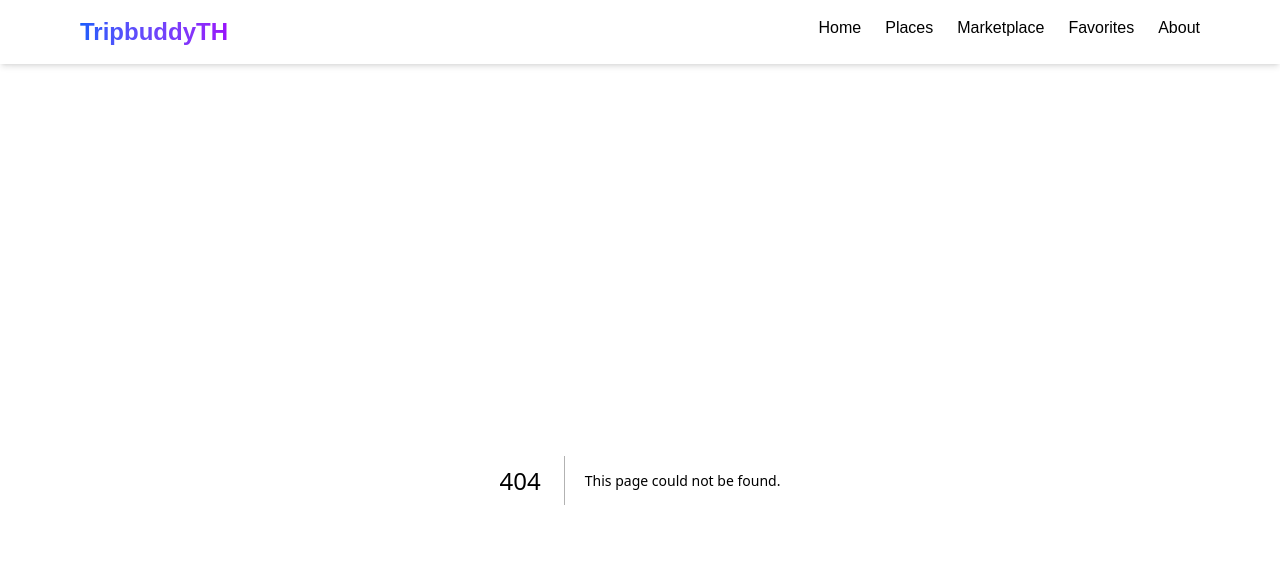
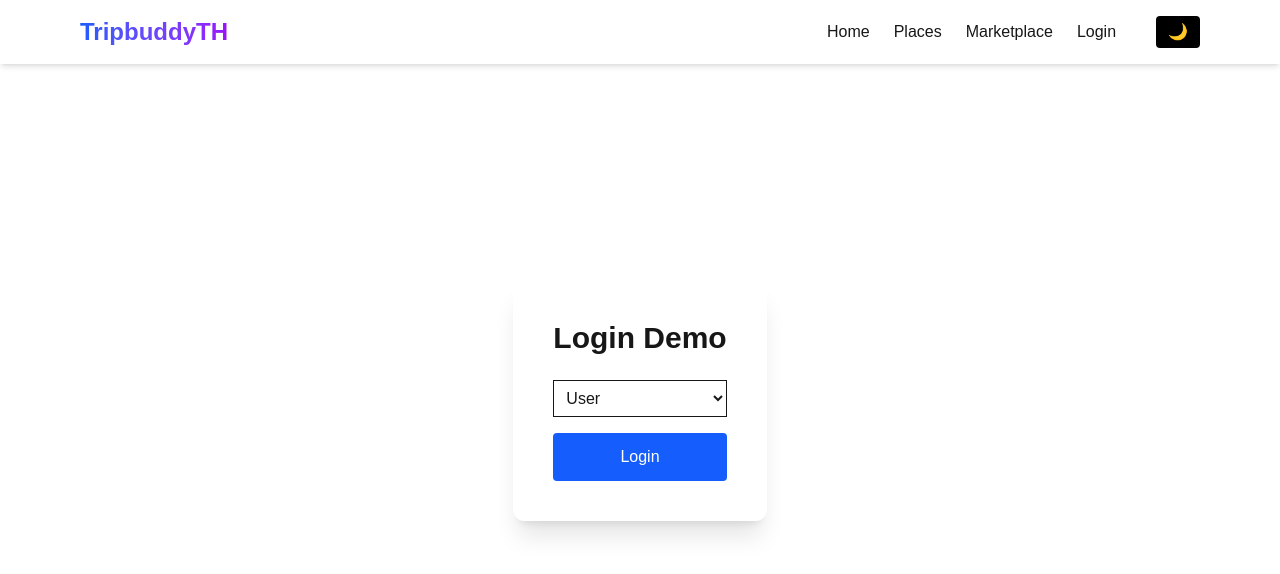
Before and after one commit to ItzSparkz/tripbuddyth, a Next.js app: page /login in a window 1280 px wide. Before the commit this address had no page. Shown: the top 574 px of the page. Built offline with nearby package versions, Linux system fonts and the light colour scheme.

Commit message:
FINAL BOSS MODE

```diff
--- a/app/layout.tsx
+++ b/app/layout.tsx
@@ -1,10 +1,15 @@
+"use client"
 import "./globals.css"
 import Link from "next/link"
+import { useState } from "react"
 
 export default function RootLayout({children}:{children:React.ReactNode}){
+
+const [dark,setDark]=useState(false)
+
 return(
 <html lang="th">
-<body className="bg-gradient-to-br from-blue-50 via-white to-purple-100">
+<body className={dark?"bg-black text-white":"bg-gradient-to-br from-blue-50 via-white to-purple-100"}>
 
 <nav className="fixed w-full backdrop-blur-lg bg-white/60 shadow-md z-50">
 <div className="max-w-6xl mx-auto flex justify-between p-4">
@@ -14,11 +19,17 @@ TripbuddyTH
 </h1>
 
 <div className="space-x-6 font-medium">
-<Link href="/" className="hover:text-blue-600">Home</Link>
-<Link href="/places" className="hover:text-blue-600">Places</Link>
-<Link href="/marketplace" className="hover:text-blue-600">Marketplace</Link>
-<Link href="/favorites" className="hover:text-blue-600">Favorites</Link>
-<Link href="/about" className="hover:text-blue-600">About</Link>
+<Link href="/">Home</Link>
+<Link href="/places">Places</Link>
+<Link href="/marketplace">Marketplace</Link>
+<Link href="/login">Login</Link>
+
+<button
+onClick={()=>setDark(!dark)}
+className="ml-4 bg-black text-white px-3 py-1 rounded"
+>
+{dark?"☀️":"🌙"}
+</button>
 </div>
 
 </div>
--- /dev/null
+++ b/app/login/page.tsx
@@ -0,0 +1,68 @@
+"use client"
+import { useState } from "react"
+
+export default function Login(){
+
+const [role,setRole]=useState("user")
+const [logged,setLogged]=useState(false)
+
+if(logged){
+return(
+<main className="p-10 text-center">
+
+<h1 className="text-4xl font-bold mb-6">
+Dashboard ({role})
+</h1>
+
+{role==="guide" &&(
+<p>สร้างแพ็คเกจทริป + จัดการลูกค้า</p>
+)}
+
+{role==="admin" &&(
+<p>อนุมัติแพ็คเกจ / จัดการระบบ</p>
+)}
+
+{role==="user" &&(
+<p>ดูและจองแพ็คเกจท่องเที่ยว</p>
+)}
+
+<button
+onClick={()=>setLogged(false)}
+className="mt-6 bg-red-600 text-white px-6 py-3 rounded"
+>
+Logout
+</button>
+
+</main>
+)
+}
+
+return(
+<main className="flex items-center justify-center h-[80vh]">
+
+<div className="bg-white/70 backdrop-blur-md p-10 rounded-xl shadow-xl text-center">
+
+<h1 className="text-3xl font-bold mb-6">
+Login Demo
+</h1>
+
+<select
+onChange={e=>setRole(e.target.value)}
+className="border p-2 mb-4 w-full"
+>
+<option value="user">User</option>
+<option value="guide">Guide</option>
+<option value="admin">Admin</option>
+</select>
+
+<button
+onClick={()=>setLogged(true)}
+className="bg-blue-600 text-white px-6 py-3 rounded w-full"
+>
+Login
+</button>
+
+</div>
+</main>
+)
+}
--- a/app/page.tsx
+++ b/app/page.tsx
@@ -6,7 +6,7 @@ return(
 
 {/* HERO */}
 <section
-className="h-[90vh] flex items-center justify-center text-white text-center relative"
+className="h-[95vh] flex items-center justify-center text-white text-center relative"
 style={{
 backgroundImage:"url('https://images.unsplash.com/photo-1501785888041-af3ef285b470')",
 backgroundSize:"cover",
@@ -14,21 +14,21 @@ backgroundPosition:"center"
 }}
 >
 
-<div className="absolute inset-0 bg-black/50"/>
+<div className="absolute inset-0 bg-black/60"/>
 
-<div className="relative z-10 backdrop-blur-md bg-white/10 p-12 rounded-2xl shadow-2xl animate-fade-in">
+<div className="relative z-10 backdrop-blur-md bg-white/10 p-14 rounded-2xl shadow-2xl">
 
-<h1 className="text-6xl font-bold mb-6">
+<h1 className="text-7xl font-bold mb-6 animate-pulse">
 Discover Thailand
 </h1>
 
 <p className="text-xl mb-8">
-แพลตฟอร์มค้นหาไกด์และแพ็คเกจท่องเที่ยวทั่วไทย
+แพลตฟอร์มท่องเที่ยว + ไกด์ + แพ็คเกจราคาดี
 </p>
 
 <Link href="/marketplace">
-<button className="bg-gradient-to-r from-blue-600 to-purple-600 px-10 py-4 rounded-xl text-lg hover:scale-110 transition">
-เริ่มต้นการเดินทาง
+<button className="bg-gradient-to-r from-blue-600 to-purple-600 px-12 py-5 rounded-xl text-xl hover:scale-110 transition">
+Start Your Journey
 </button>
 </Link>
 
@@ -36,11 +36,11 @@ Discover Thailand
 </section>
 
 
-{/* POPULAR */}
+{/* DESTINATIONS */}
 <section className="max-w-6xl mx-auto py-24 px-6">
 
-<h2 className="text-4xl font-bold text-center mb-14">
-🌏 Popular Destinations
+<h2 className="text-4xl font-bold text-center mb-16">
+🔥 Trending Destinations
 </h2>
 
 <div className="grid md:grid-cols-3 gap-12">
@@ -51,7 +51,7 @@ Discover Thailand
 {n:"ภูเก็ต",i:"https://images.unsplash.com/photo-1589394815804-964ed0be2eb5"},
 ].map((p,i)=>(
 <div key={i}
-className="group bg-white/70 backdrop-blur-md rounded-2xl overflow-hidden shadow-lg hover:shadow-2xl transition"
+className="group bg-white/70 backdrop-blur-md rounded-2xl overflow-hidden shadow-lg hover:shadow-2xl hover:-translate-y-2 transition"
 >
 
 <img src={p.i}
@@ -60,7 +60,7 @@ className="h-72 w-full object-cover group-hover:scale-110 transition duration-50
 
 <div className="p-6 text-center">
 <h3 className="text-2xl font-bold">{p.n}</h3>
-<p className="text-gray-600 mt-2">จุดหมายยอดนิยม</p>
+<p className="text-gray-600 mt-2">Popular destination</p>
 </div>
 
 </div>
@@ -74,15 +74,15 @@ className="h-72 w-full object-cover group-hover:scale-110 transition duration-50
 <section className="bg-gradient-to-r from-blue-600 to-purple-600 text-white py-24">
 
 <h2 className="text-4xl font-bold text-center mb-14">
-💬 รีวิวจากนักท่องเที่ยว
+💬 Traveler Reviews
 </h2>
 
 <div className="max-w-5xl mx-auto grid md:grid-cols-3 gap-10">
 
 {[
-"ทริปดีมาก ไกด์เป็นกันเอง",
-"จองง่าย ใช้งานสะดวก",
-"ได้ราคาดีกว่าเที่ยวเอง",
+"Best trip ever!",
+"Guide friendly & professional",
+"Saved my budget a lot",
 ].map((r,i)=>(
 <div key={i} className="bg-white/20 p-8 rounded-xl backdrop-blur-md">
 ⭐️⭐️⭐️⭐️⭐️
@@ -98,23 +98,22 @@ className="h-72 w-full object-cover group-hover:scale-110 transition duration-50
 <section className="text-center py-24">
 
 <h2 className="text-5xl font-bold mb-8">
-Ready for your next trip?
+Ready for adventure?
 </h2>
 
-<Link href="/places">
-<button className="bg-purple-600 text-white px-12 py-5 text-xl rounded-xl hover:scale-110 transition">
-Explore Now
+<Link href="/login">
+<button className="bg-purple-600 text-white px-14 py-6 text-xl rounded-xl hover:scale-110 transition">
+Join Now
 </button>
 </Link>
 
 </section>
 
 
-{/* FOOTER */}
 <footer className="bg-black text-white text-center py-12">
 <h3 className="text-2xl font-bold">TripbuddyTH</h3>
 <p className="text-gray-400 mt-3">
-Tourism Marketplace Demo • Project Version
+Final Boss Demo Version
 </p>
 </footer>
 
```
